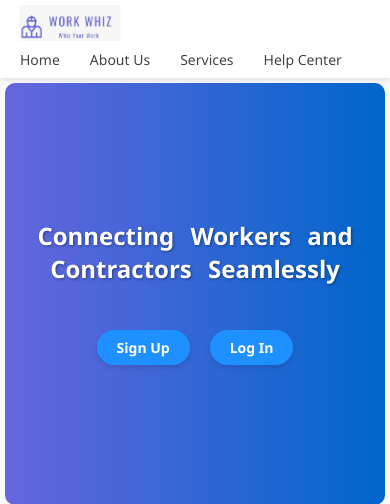
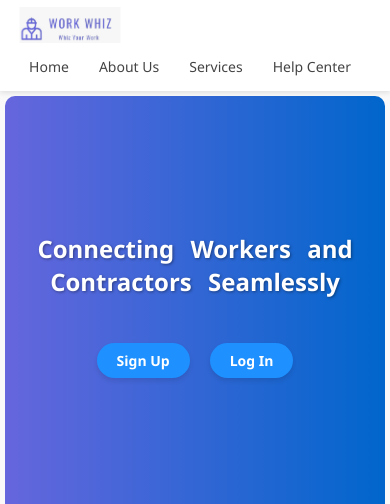
Before and after one commit to ARShaikh0801/WorkWhiz, a Django app: page / in a window 390 px wide. Shown: the top 504 px of the page. Run offline with Django 5.2, Linux system fonts and the light colour scheme.

Commit message:
changed some design issues

```diff
--- a/static/css/styles.css
+++ b/static/css/styles.css
@@ -247,13 +247,13 @@ a {
 /* Responsive adjustments */
 @media (max-width: 480px) {
   .top-strip {
-    padding: 8px 10px;
+    padding: 10px;
     flex-direction: column;
-    align-items: flex-start;
+    align-items: center;
   }
 
   .nav-left {
-    margin-bottom: 10px;
+    margin-bottom: 12px;
   }
 
   .logo {
@@ -264,8 +264,10 @@ a {
   }
 
   .nav-right {
-    justify-content: flex-start;
+    justify-content: center;
+    width: 100%;
     gap: 10px;
+    flex-wrap: wrap;
   }
 
   .nav-item {
--- a/templates/partials/_navbar_public.html
+++ b/templates/partials/_navbar_public.html
@@ -4,10 +4,10 @@
         <img src="{% static 'images/logo.jpg' %}" alt="WorkWhiz Logo" class="logo" />
     </div>
     <div class="nav-right">
-        <a href="{% url 'accounts:index' %}"><span class="nav-item">Home</span></a>
-        <a href="{% url 'accounts:about_us' %}"><span class="nav-item">About Us</span></a>
-        <a href="{% url 'accounts:services' %}"><span class="nav-item">Services</span></a>
-        <a href="{% url 'accounts:help_center' %}"><span class="nav-item">Help Center</span></a>
+        <a href="{% url 'accounts:index' %}" class="nav-item">Home</a>
+        <a href="{% url 'accounts:about_us' %}" class="nav-item">About Us</a>
+        <a href="{% url 'accounts:services' %}" class="nav-item">Services</a>
+        <a href="{% url 'accounts:help_center' %}" class="nav-item">Help Center</a>
         <div id="google_translate_element"></div>
     </div>
 </div>
```
Also changed, not shown: README.md.
